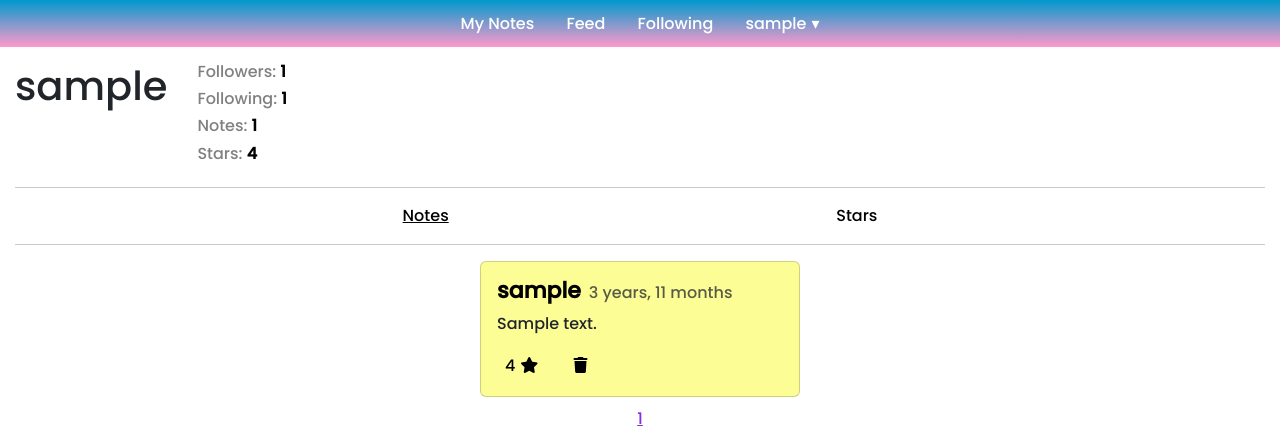
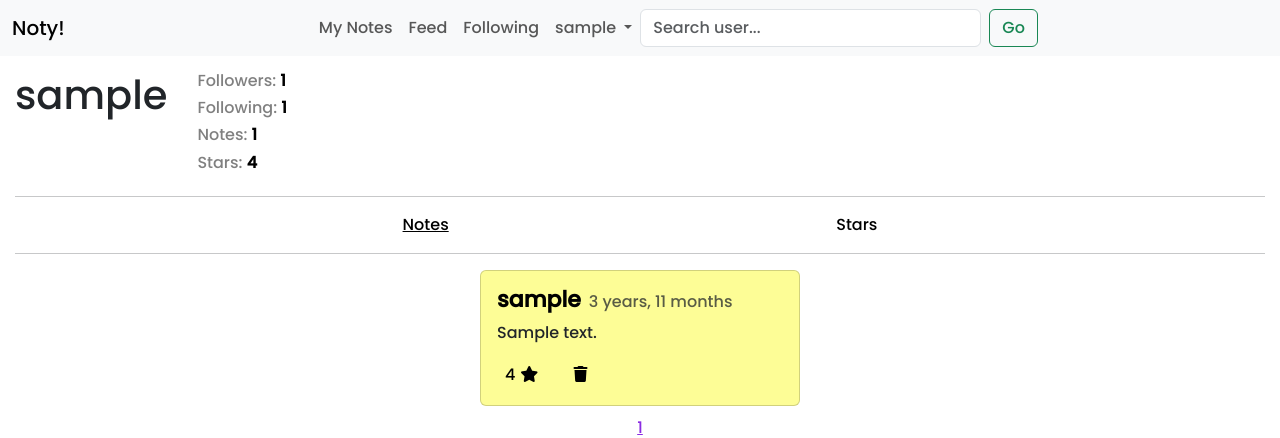
Before and after one commit to 1Pampu/noty, a Django app: a page that uses noty/templates/global/base-nav.html in a window 1280 px wide. Shown: the top 438 px of the page. Run offline with Django 5.2, Linux system fonts and the light colour scheme; a user stored in the database is signed in; tables that the repository leaves empty hold one stand-in row (values such as "Sample post"); some libraries are stand-ins or nearby versions.

Commit message:
new nav & search user

```diff
--- a/noty/feed/views.py
+++ b/noty/feed/views.py
@@ -42,7 +42,7 @@ def my_notes(request):
 @login_required
 def following(request):
     following = Follow.objects.filter(follower = request.user).values_list('followed', flat=True)
-    results = Note.objects.filter(user__in = following, private = 0)
+    results = Note.objects.filter(user__in = following, private = 0).order_by('-date')
 
     paginator, page = paginate_items(request, results)
 
--- a/noty/follows/urls.py
+++ b/noty/follows/urls.py
@@ -1,7 +1,8 @@
 from django.urls import path
-from .views import profile, profile_stars
+from .views import profile, profile_stars, user_search
 
 urlpatterns = [
     path('<str:user>', profile, name='profile'),
     path('<str:user>/stars/', profile_stars, name='profile-stars'),
+    path('search/', user_search, name='user-search')
 ]
--- a/noty/follows/views.py
+++ b/noty/follows/views.py
@@ -1,6 +1,7 @@
 from django.shortcuts import render, get_object_or_404
 from notes.models import Note
 from django.contrib.auth.models import User
+from user_auth.models import UserInfo
 from stars.models import Star
 from .utils import follow_button, get_user_data
 from feed.utils import paginate_items
@@ -50,3 +51,13 @@ def profile_stars(request, user):
     user_data = get_user_data(request, user)
     context = {'notes' : notes, 'user_visiting' : user_data, 'profile' : True, 'profile_stars_active' : True, 'paginator': paginator, 'page': page}
     return render(request, 'feed/main.html', context)
+
+def user_search(request):
+    search = request.GET.get('search', '')
+    data_listed = UserInfo.objects.filter(user__username__contains=search).order_by('-followers')
+
+    paginator, page = paginate_items(request, data_listed, items_per_page = 35)
+
+    context = {'users_info': page, 'paginator': paginator, 'page': page}
+
+    return render(request, 'follows/user-search.html', context)
--- a/noty/static/css/nav-bar.css
+++ b/noty/static/css/nav-bar.css
@@ -2,103 +2,6 @@
     font-family: "Poppins", sans-serif;
 }
 
-#menu {
-	background: #0099CC;
-	background: linear-gradient(to bottom,  #0099CC,  #FF99CC);
-	height: 47px;
+.active {
+    text-decoration: underline !important;
 }
-
-#menu ul, #menu li {
-	margin: 0 auto;
-	padding: 0;
-	list-style: none
-}
-#menu ul {
-	width: 100%;
-	text-align: center;
-}
-#menu li {
-	display: inline-block;
-	position: relative;
-}
-#menu a {
-	display: block;
-	line-height: 47px;
-	padding: 0 14px;
-	text-decoration: none;
-	color: #FFFFFF;
-	font-size: 16px;
-}
-
-.active {
-    text-decoration: underline;
-	color: #fff;
-}
-
-#menu a.dropdown-arrow:after {
-	content: "\25BE";
-	margin-left: 5px;
-}
-#menu li a:hover {
-	color: #0099CC;
-	background: #F2F2F2;
-}
-#menu input {
-	display: none;
-	margin: 0;
-	padding: 0;
-	height: 47px;
-	width: 100%;
-	opacity: 0;
-	cursor: pointer
-}
-#menu label {
-	display: none;
-	line-height: 47px;
-	text-align: center;
-	position: absolute;
-	left: 35px
-}
-#menu label:before {
-	font-size: 1.6em;
-	color: #FFFFFF;
-	content: "\2261";
-	margin-left: 20px;
-}
-#menu ul.sub-menus{
-	height: auto;
-	overflow: hidden;
-	width: 170px;
-	background: #444444;
-	position: absolute;
-	z-index: 99;
-	display: none;
-}
-#menu ul.sub-menus li {
-	display: block;
-	text-align: left;
-	width: 100%;
-}
-#menu ul.sub-menus a {
-	color: #FFFFFF;
-	font-size: 16px;
-}
-#menu li:hover ul.sub-menus {
-	display: block
-}
-#menu ul.sub-menus a:hover{
-	background: #F2F2F2;
-	color: #444444;
-}
-@media screen and (max-width: 800px){
-	#menu {position:relative}
-	#menu ul {background:#444444;position:absolute;top:100%;right:0;left:0;z-index:3;height:auto;display:none;text-align:left;}
-	#menu ul.sub-menus {width:100%;position:static;}
-	#menu ul.sub-menus a {padding-left:30px;}
-	#menu li {display:block;float:none;width:auto;}
-	#menu input, #menu label {position:absolute;top:0;left:0;display:block}
-	#menu input {z-index:4}
-	#menu input:checked + label {color:#FFFFFF}
-	#menu input:checked + label:before {content:"\00d7"}
-	#menu input:checked ~ ul {display:block}
-}
--- a/noty/static/css/notes-flex.css
+++ b/noty/static/css/notes-flex.css
@@ -68,14 +68,3 @@
     margin-right: 8px !IMPORTANT;
     font-size: 22px;
 }
-
-.paginator{
-    display: flex;
-    justify-content: center;
-    margin-top: 10px;
-    gap: 10px;
-}
-
-.actual-page{
-    color: blueviolet;
-}
--- /dev/null
+++ b/noty/static/css/paginator.css
@@ -0,0 +1,14 @@
+.paginator{
+    display: flex;
+    justify-content: center;
+    margin-top: 10px;
+    gap: 10px;
+}
+
+.actual-page{
+    color: blueviolet;
+}
+
+.no-notes{
+    text-align: center;
+}
--- a/noty/static/js/nav-bar.js
+++ /dev/null
@@ -1,8 +0,0 @@
-function updatemenu() {
-    if (document.getElementById('responsive-menu').checked == true) {
-      document.getElementById('menu').style.borderBottomRightRadius = '0';
-      document.getElementById('menu').style.borderBottomLeftRadius = '0';
-    }else{
-      document.getElementById('menu').style.borderRadius = '12px';
-    }
-  }
--- a/noty/templates/global/base-nav.html
+++ b/noty/templates/global/base-nav.html
@@ -7,36 +7,60 @@
   <meta name="viewport" content="width=device-width, initial-scale=1.0">
   <title>Noty!</title>
   <link rel="stylesheet" href="{% static 'css/nav-bar.css' %}">
-  <script src="{% static 'js/nav-bar.js' %}"></script>
+  <link rel="stylesheet" href="{% static 'css/paginator.css' %}">
   <link rel="preconnect" href="https://fonts.googleapis.com">
   <link rel="preconnect" href="https://fonts.gstatic.com" crossorigin>
   <link href="https://fonts.googleapis.com/css2?family=Poppins:wght@500&display=swap" rel="stylesheet">
   <link href="https://cdn.jsdelivr.net/npm/bootstrap@5.3.0/dist/css/bootstrap.min.css" rel="stylesheet">
   <link rel="icon" type="image/png" sizes="32x32" href="{% static 'img/favicon-32x32.png' %}">
+  <script src="https://cdn.jsdelivr.net/npm/bootstrap@5.3.2/dist/js/bootstrap.bundle.min.js"></script>
   {% block head %}{% endblock head %}
 </head>
 
 <body>
 
   <header>
-    <nav id='menu'>
-      <input type='checkbox' id='responsive-menu' onclick='updatemenu()'><label></label>
-      <ul>
-        <li {% if my_notes_active %}class="active"{% endif %}><a href='{% url "my-notes" %}'>My Notes</a></li>
-        <li {% if home_active %}class="active"{% endif %}><a href='{% url "home" %}'>Feed</a></li>
-        <li {% if following_active %}class="active"{% endif %}><a href='{% url "following" %}'>Following</a></li>
+    <nav class="navbar navbar-expand-lg bg-body-tertiary">
+      <div class="container-fluid">
+        <a class="navbar-brand" href="{% url 'home' %}">Noty!</a>
+        <button class="navbar-toggler" type="button" data-bs-toggle="collapse" data-bs-target="#navbarSupportedContent" aria-controls="navbarSupportedContent" aria-expanded="false" aria-label="Toggle navigation">
+          <span class="navbar-toggler-icon"></span>
+        </button>
+        <div class="collapse navbar-collapse justify-content-center" id="navbarSupportedContent">
+          <ul class="navbar-nav ">
+            <li class="nav-item">
+              <a class="nav-link {% if my_notes_active %}active{% endif %}" href="{% url 'my-notes' %}">My Notes</a>
+            </li>
+            <li class="nav-item">
+              <a class="nav-link {% if home_active %}active{% endif %}" aria-current="page" href="{% url 'home' %}">Feed</a>
+            </li>
+            <li class="nav-item">
+              <a class="nav-link {% if following_active %}active{% endif %}" aria-current="page" href="{% url 'following' %}">Following</a>
+            </li>
             {% if request.user.is_authenticated %}
-          <li>
-            <a class='dropdown-arrow' href='{% url "profile" user=user.username %}'>{{user.username}}</a>
-            <ul class='sub-menus'>
-              <li><a href='{% url "profile" user=user.username %}'>Profile</a></li>
-              <li><a href='{% url "exit" %}'>Logout</a></li>
+              <li class="nav-item dropdown">
+                <a class="nav-link dropdown-toggle" href="#" role="button" data-bs-toggle="dropdown" aria-expanded="false">
+                  {{user.username}}
+                </a>
+                <ul class="dropdown-menu">
+                  <li><a class="dropdown-item" href="{% url 'profile' user=user.username %}">Profile</a></li>
+                  <li><a class="dropdown-item" href="#">Configuration</a></li>
+                  <li><hr class="dropdown-divider"></li>
+                  <li><a class="dropdown-item" href='{% url "exit" %}'>Logout</a></li>
                 </ul>
               </li>
             {% else %}
-          <li><a href='{% url "login" %}'>LogIn</a></li>
+            <li class="nav-item">
+              <a class="nav-link" href="{% url 'login' %}">Login</a>
+            </li>
             {% endif %}
           </ul>
+          <form class="d-flex" role="search" method="GET" action="{% url 'user-search' %}">
+            <input class="form-control me-2" type="search" placeholder="Search user..." aria-label="Search" name="search">
+            <button class="btn btn-outline-success" type="submit">Go</button>
+          </form>
+        </div>
+      </div>
     </nav>
   </header>
 
--- a/noty/templates/global/parts/note-dashboard.html
+++ b/noty/templates/global/parts/note-dashboard.html
@@ -1,7 +1,7 @@
 {% csrf_token %}
 
+{% if notes %}
     <div class="cards-container">
-    {% if notes %}
         {% for item in notes %}
             <div class="card" style="background-color: var(--color{{item.note.color}})" id="note-{{item.note.id}}">
                 <div class="card-body">
@@ -35,16 +35,17 @@
                 </div>
             </div>
         {% endfor %}
-    {% else %}
-        <h1>No notes Found!</h1>
-    {% endif %}
     </div>
-
     <div class="paginator">
         {% for pages in paginator.page_range %}
             <a href="?page={{ pages }}" {% if page.number == pages %}class="actual-page"{% endif %}>{{ pages }}</a>
         {% endfor %}
     </div>
+
+{% else %}
+    <h1 class="no-notes">No notes Found!</h1>
+{% endif %}
+
 
 
 {% if user.is_authenticated %}
```
Also changed, not shown: noty/static/css/user-search.css (added, +19 -0 lines), noty/templates/follows/user-search.html (added, +35 -0 lines). Lines whose indentation alone changed are shown as unchanged.
